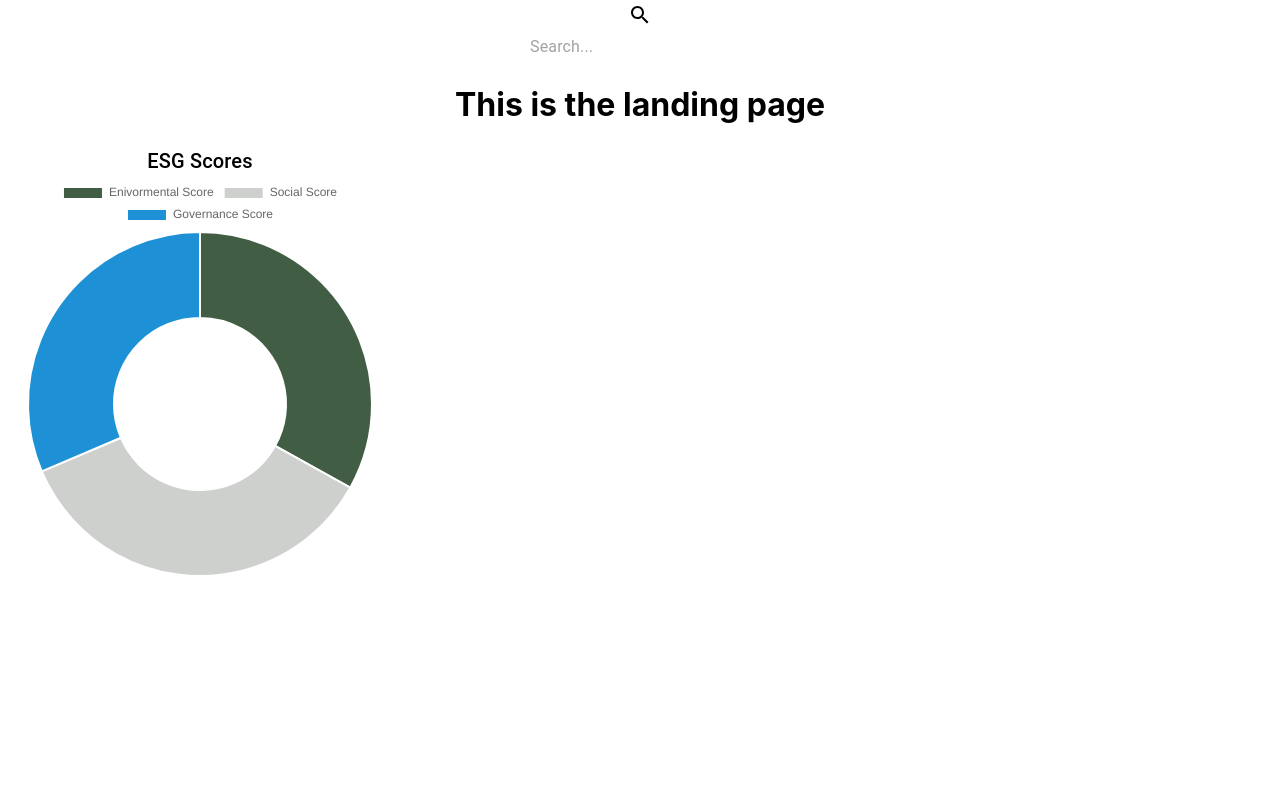
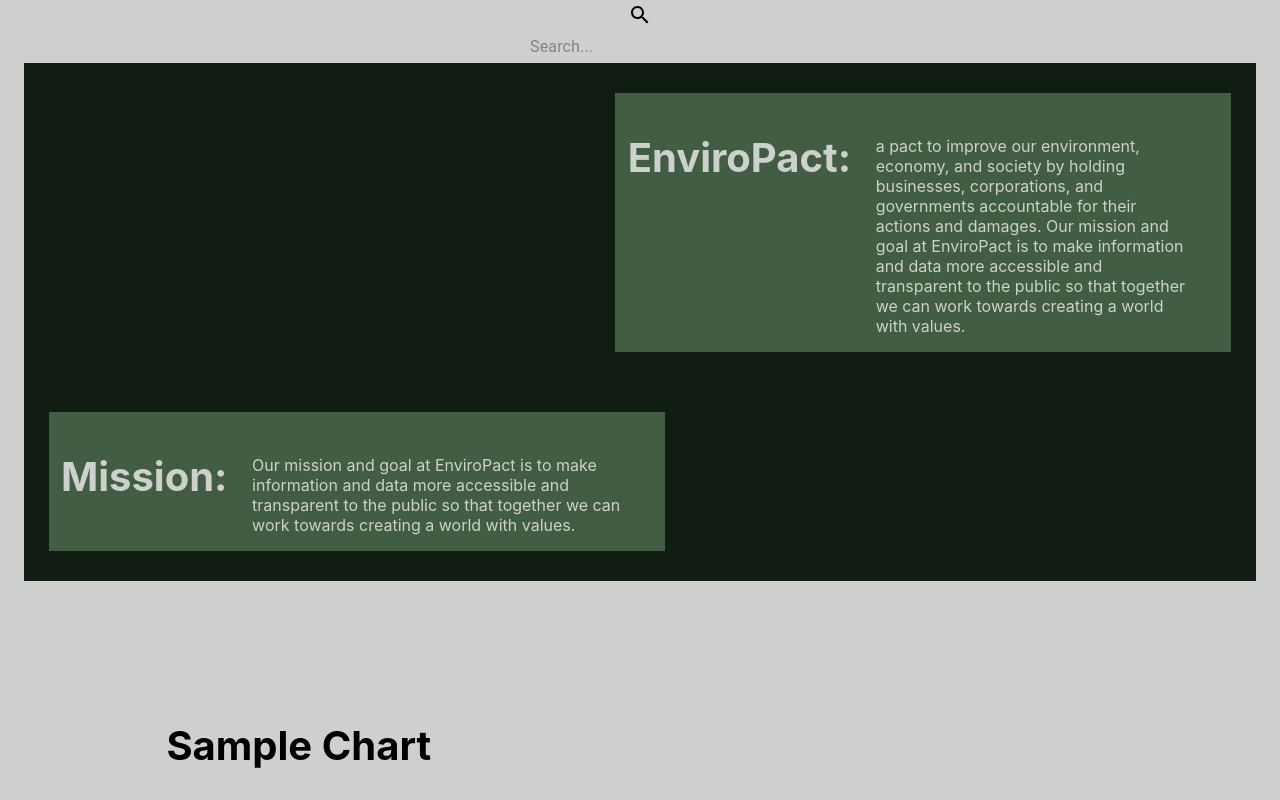
Before and after one commit to Justinean/EnviroPact, a React (Create React App) app in the folder client/: page / in a window 1280 px wide. Shown: the part 260-1060 px from the top of the page. Before the commit the page ends 837 px from the top, so only its background shows below. Built offline with nearby package versions, Linux system fonts and the light colour scheme; no server answers.

Commit message:
Adding CSS and info to landing

```diff
--- a/client/src/App.js
+++ b/client/src/App.js
@@ -4,7 +4,7 @@ import Header from './components/Header';
 import Navbar from './components/Navbar';
 import Searchbar from './components/Seachbar';
 import Dashboard from './pages/Dashboard';
-import Landing from './pages/Landing';
+import Landing from './pages/landingPage/Landing';
 import Contributors from './pages/Contributors';
 import React from 'react';
 import { ApolloClient, InMemoryCache, ApolloProvider } from '@apollo/client';
--- /dev/null
+++ b/client/src/assets/themes/DarkTheme.js
@@ -0,0 +1,36 @@
+import createMuiTheme from "@material-ui/core/styles/createTheme";
+
+const primaryLight = "#CED0CE";
+const primaryMain = "#415D43";
+const primaryDark = "#111D13";
+
+const secondaryMain = "#E18335";
+const secondaryDark = "#1E91D6";
+
+const contrastTextLight = "#ffffff";
+
+const darkTheme = createMuiTheme({
+  palette: {
+    primary: {
+      light: primaryLight,
+      main: primaryMain,
+      dark: primaryDark,
+      contrastText: contrastTextLight
+    },
+    secondary: {
+      main: secondaryMain,
+      dark: secondaryDark
+    },
+    type: "dark"
+  },
+  // overrides: {
+  //   MuiCardHeader: {
+  //     action: {
+  //       marginTop: "auto",
+  //       marginBottom: "auto"
+  //     }
+  //   }
+  // }
+});
+
+export default darkTheme;
--- a/client/src/pages/Landing.js
+++ /dev/null
@@ -1,17 +0,0 @@
-// This is the initial page for the website aka (The home page?)
-
-import React from 'react';
-import CustomCharts from '../components/CompanyChart'
-
-const Landing = () => {
-  return (
-    <header className="">
-      <div className="">
-        <h1>This is the landing page</h1>
-        <CustomCharts />
-      </div>
-    </header>
-  );
-};
-
-export default Landing;
--- /dev/null
+++ b/client/src/pages/landingPage/Landing.js
@@ -0,0 +1,48 @@
+// This is the initial page for the website aka (The home page?)
+
+import React from 'react';
+import CustomCharts from '../../components/CompanyChart'
+import {
+  ThemeProvider,
+  Container,
+  Card,
+  Box,
+} from '@mui/material'
+
+import darkTheme from '../../assets/themes/DarkTheme'
+import './landing.css'
+const Landing = () => {
+
+
+
+  return (
+    <ThemeProvider theme={darkTheme}>
+    <Container className="main-container">
+      <Box className="box">
+        <Box className="card">
+        <h3 className="enviro-header"> EnviroPact: </h3>
+
+        <p className="enviro-para"> a pact to improve our environment, economy, and society by holding businesses, corporations, and governments accountable for their actions and damages. Our mission and goal at EnviroPact is to make information and data more accessible and transparent to the public so that together we can work towards creating a world with values.</p>
+        </Box>
+      </Box>
+      <Box className="mission-box">
+        <Box className="card">
+        <h3 className="enviro-header"> Mission: </h3>
+
+        <p className="enviro-para"> Our mission and goal at EnviroPact is to make information and data more accessible and transparent to the public so that together we can work towards creating a world with values.</p>
+        </Box>
+      </Box>
+      <Container className="chart-container">
+
+      <Box className="chart-box">
+      <h3 className="sample-chart-h3">Sample Chart</h3>
+      <CustomCharts />
+      </Box>
+      </Container>
+    </Container>
+    </ThemeProvider>
+
+  );
+};
+
+export default Landing;
--- /dev/null
+++ b/client/src/pages/landingPage/landing.css
@@ -0,0 +1,73 @@
+:root {
+   --primary: #415D43;
+   --dark: #111D13;
+   --light: #1E91D6;
+   --light-secondary: #CED0CE;
+   --secondary: #E18335;
+
+
+}
+body {
+    background-color: var(--light-secondary);
+}
+
+
+.main-container {
+    display:flex;
+    flex-direction: column;
+}
+
+.card {
+    background-color: var(--primary);
+    margin-top: 30px;
+    display: flex;
+    justify-content: flex-end;
+    width: 50%;
+    margin-right: 2%;
+    margin-left: 2%;
+    margin-bottom: 30px;
+}
+
+.box {
+    display: flex;
+    flex-wrap: wrap;
+    justify-content: flex-end;
+    background-color: var(--dark);
+    color: var(--light-secondary);
+
+}
+.mission-box {
+    display: flex;
+    background-color: var(--dark);
+    color: var(--light-secondary)
+}
+.enviro-header {
+    font-size: 2.5em;
+    margin-right: 4%;
+    margin-left: 2%;
+}
+
+.enviro-para {
+    display: flex;
+    margin-top: 7%;
+    margin-right: 7%;
+    text-align: left;
+}
+.chart-container {
+    margin-top: 100px;
+    margin-left: 10%;
+
+}
+
+.sample-chart-h3 {
+    font-size: 2.5em;
+    text-align: left;
+}
+.chart-box {
+    margin-left: 10%;
+    margin-top: 50px;
+    display: flex;
+    justify-content: center;
+    flex-direction: column;
+
+}
```
